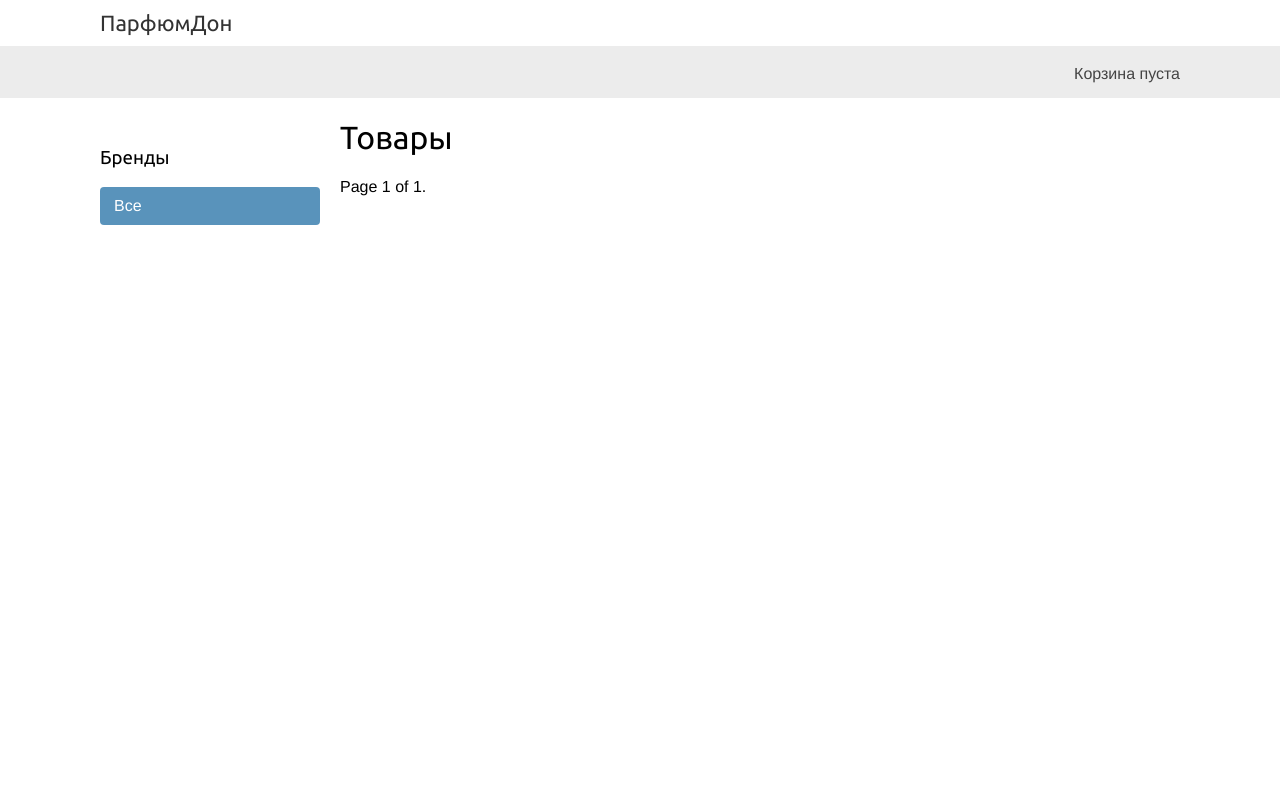
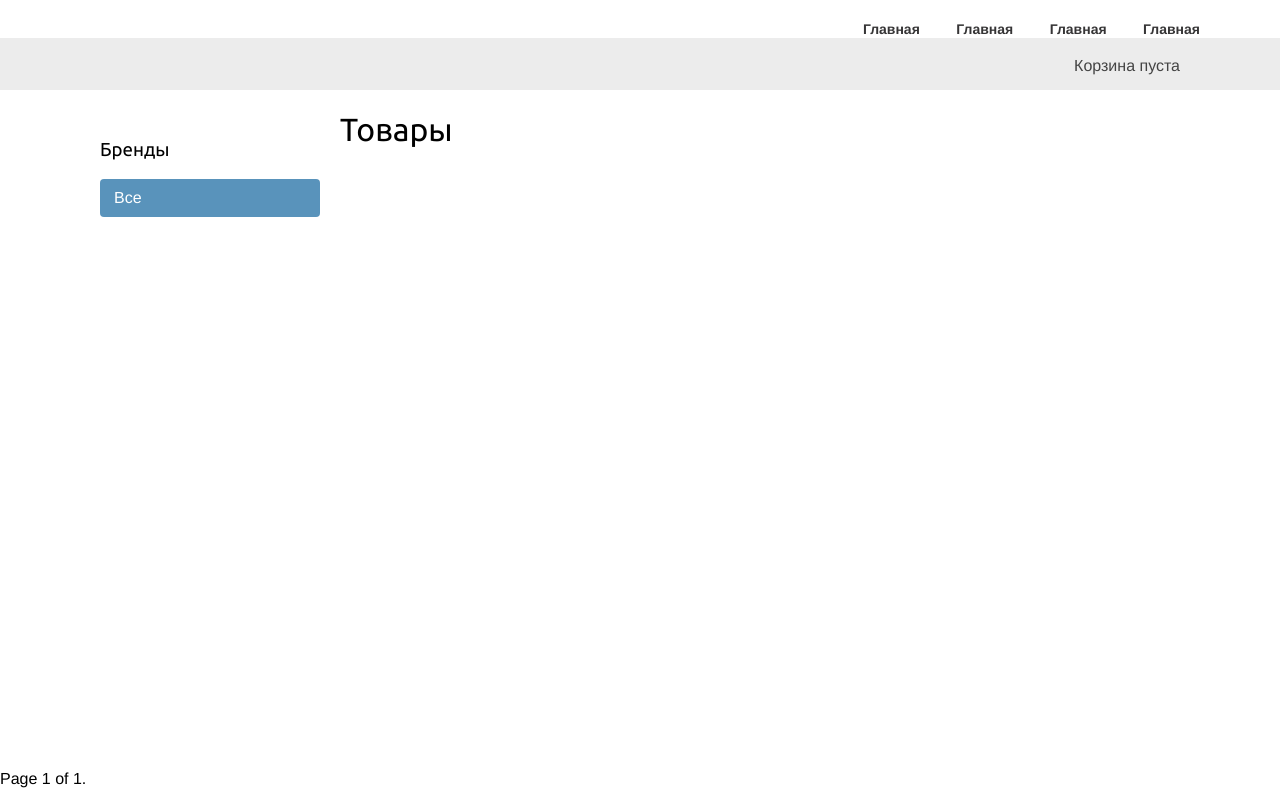
Before and after one commit to DeSiReLeSsOn/ecommerce-perfumes, a Django app: page / in a window 1280 px wide. Run offline with Django 4.2, Linux system fonts and the light colour scheme; data that the repository does not hold is empty; parts of the project's set-up code (start-up, migrations or seed data) failed here and were passed over.

Commit message:
making base header

```diff
--- a/myshop/shop/templates/shop/base.html
+++ b/myshop/shop/templates/shop/base.html
@@ -5,18 +5,27 @@
     <meta charset="utf-8" />
     <title>{% block title %}Магазин элитной парфюмерии{% endblock %}</title>
     <link href="{% static "css/base.css" %}" rel="stylesheet">
+    <script src="{% static "js/script.js" %}"></script>
   </head>
   <body>
-    <div id="header">
-      <a href="/" class="logo">ПарфюмДон</a>
-    </div>
+    <header>
+      <nav>
+        <div class="topnav" id="myTopnav">
+          <a href="#">Главная</a>
+          <a href="#">Главная</a>
+          <a href="#">Главная</a>
+          <a href="#">Главная</a>
+          <a href="#" id="menu" class="icon">&#9776;</a>
+        </div>
+      </nav>
+    </header>
     <div id="subheader">
       <div class="cart">
         {% with total_item=cart|length %}
           {% if total_item > 0 %}
             Корзина:
             <a href="{% url "cart:cart_detail" %}">
-              {{ total_items }} item{{ total_items|pluralize }},
+              {{ total_item }} Товаров{{ total_item|pluralize }},
               ₽{{ cart.get_total_price }}
             </a>
           {% elif not order %}
@@ -29,5 +38,6 @@
       {% block content %}
       {% endblock %}
     </div>
+
   </body>
 </html>
--- a/myshop/static/css/base.css
+++ b/myshop/static/css/base.css
@@ -119,7 +119,84 @@ ul.errorlist {
 #header {
     padding:10px 100px;
     font-size:18px;
-    overflow:auto;
+    width: 100%;
+    display: flex;
+    flex-direction: row;
+
+}
+
+.header_logo{
+    cursor: pointer;
+    margin-top: 56px;
+    margin-left: 12%;
+}
+
+nav{
+    margin-top: 20px;
+    text-align: right;
+    margin-right: 5%;
+}
+.topnav a{
+    color: #363536;
+    text-align: center;
+    padding: 12px 16px 2px;
+    font-size: 14px;
+    font-weight: bold;
+}
+
+.topnav a:hover{
+    border-bottom: 2px solid rgb(194, 124, 189);
+}
+
+.topnav .icon{
+    display: none;
+}
+
+@media screen and (max-width: 1200px) {
+    nav{
+        margin-left: 20px;
+    }
+}
+
+@media screen and (max-width: 1105px) {
+    nav{
+        margin-left: 10px;
+    }
+}
+
+
+@media screen and (max-width: 1010px) {
+    .topnav a{
+        display: none;
+    }
+    .topnav a.icon{
+        float: right;
+        margin-top: -17px;
+        display: block;
+        font-size: 25px;
+    }
+    nav{
+        width: 100%;
+    }
+    .topnav.responsive{
+        position: relative;
+        top: 50px;
+        left: -200px;
+    }
+    header .topnav.responsive{
+        height: 340px;
+    }
+    .topnav.responsive a.icon{
+        position: absolute;
+        top: -50px;
+        right: -200px;
+    }
+    .topnav.responsive a{
+        float: none;
+        display: block;
+        text-align: left;
+    }
+
 }
 
 #subheader {
@@ -129,13 +206,7 @@ ul.errorlist {
     overflow:auto;
 }
 
-#header .logo {
-    font-family: 'Ubuntu', sans-serif;
-    float:left;
-    color:#333;
-    font-size:22px;
-    margin-right:10%;
-}
+
 
 #subheader .cart {
     float:right;
@@ -190,6 +261,13 @@ ul.errorlist {
     float:left;
     text-align:center;
     line-height:1.2;
+}
+.product-list .paginator {
+    position:fixed;
+    left:0px;
+    bottom:0px;
+    height:30px;
+    width:75%;
 }
 
 .product-list .item img {
--- /dev/null
+++ b/myshop/static/js/script.js
@@ -0,0 +1,9 @@
+menubar.onclick = function myFunction() {
+    var x = document.getElementById('myTopnav');
+
+    if (x.className === "topnav") {
+        x.className += 'responsive';
+    } else {
+        x.className = "topnav";
+    }
+}
```
Also changed, not shown: myshop/shop/static/css/base.css (+79 -8 lines), myshop/shop/static/js/script.js (added, +9 -0 lines), myshop/shop/templates/shop/header.html (added, +56 -0 lines), myshop/shop/templates/shop/script.js (added, +9 -0 lines).
